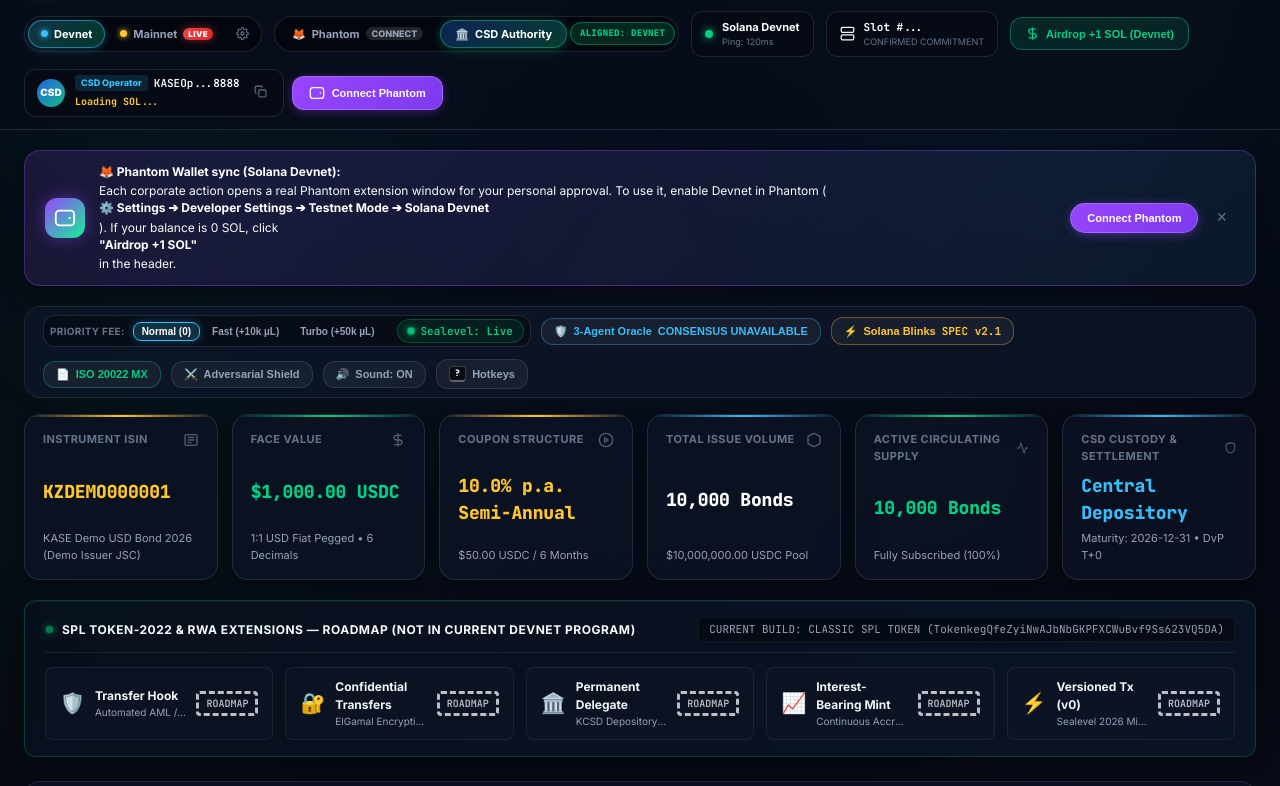
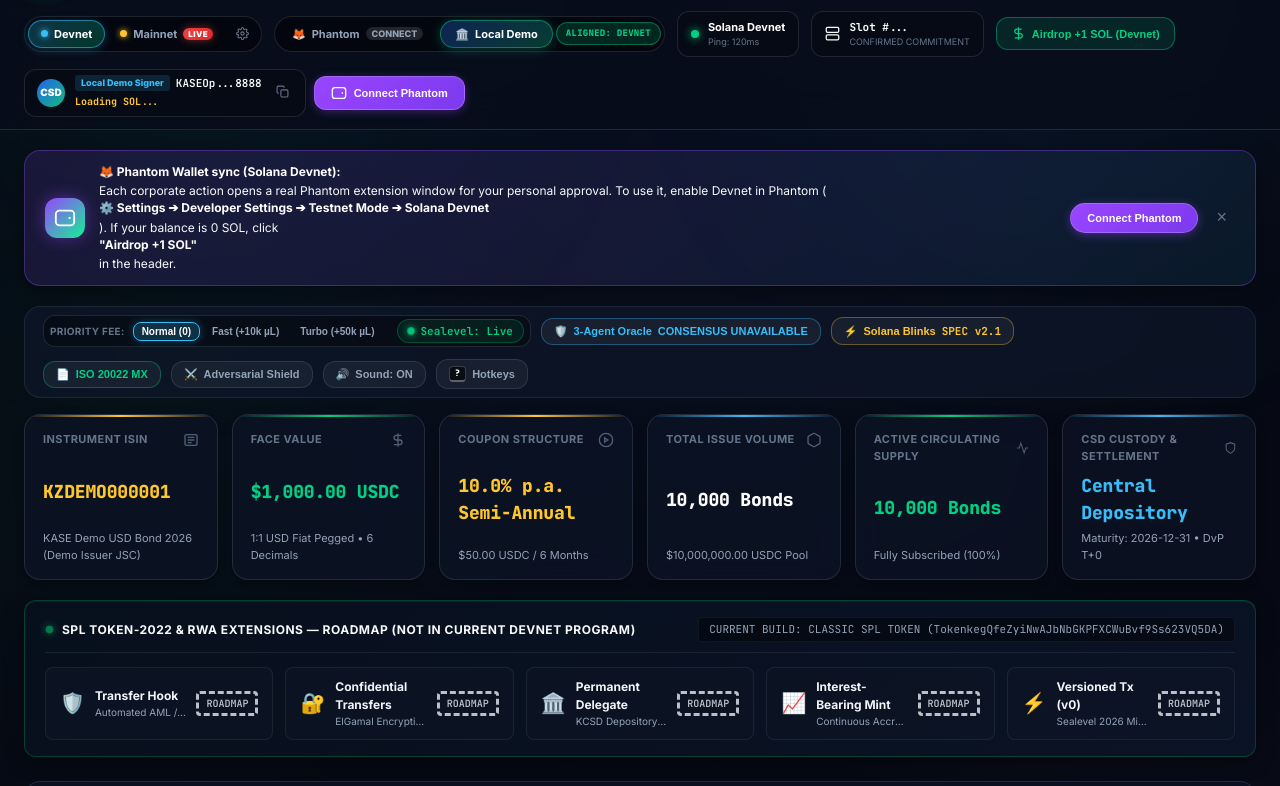
Before and after one commit to Timur27041988Adaibaev/kase-corporate-actions, a website: page terminal/index.html in a window 1280 px wide. Shown: the part 161-947 px from the top of the page. Drawn offline with Linux system fonts and the light colour scheme.

Commit message:
fix: label the local signer accurately in terminal UI

```diff
--- a/terminal/index.html
+++ b/terminal/index.html
@@ -109,16 +109,16 @@
           <span class="top-cluster-memo-pill font-mono" id="topClusterMemoPill" style="display: none;">Mainnet: Memo Program records only. KASE program: live on Devnet.</span>
         </div>
 
-        <!-- Signer Authority Mode Selector: Phantom vs CSD Operator -->
+        <!-- Signer Mode Selector: Phantom vs local demo signer -->
         <div class="signer-mode-selector" title="Choose on-chain signer authority on Solana">
           <button id="btnModePhantom" class="btn-signer-mode" title="Interactive browser extension signing via Phantom Wallet">
             <span>🦊</span>
             <span>Phantom</span>
             <span class="signer-pill" id="phantomBadgePill">Connect</span>
           </button>
-          <button id="btnModeOperator" class="btn-signer-mode operator-active" title="Autonomous KASE CSD Operator signing">
+          <button id="btnModeOperator" class="btn-signer-mode operator-active" title="Browser-local demo signer; not a KCSD authority">
             <span>🏛️</span>
-            <span>CSD Authority</span>
+            <span>Local Demo</span>
           </button>
           <span class="cluster-align-badge ok font-mono" id="phantomClusterAlignBadge" title="Phantom Wallet cluster alignment status">Aligned: Devnet</span>
         </div>
@@ -163,7 +163,7 @@
             </div>
             <div class="wallet-details">
               <div class="wallet-label-row">
-                <span id="walletRoleLabel" class="role-badge">CSD Operator</span>
+                <span id="walletRoleLabel" class="role-badge">Local Demo Signer</span>
                 <span id="walletAddressDisplay" class="wallet-address-text font-mono">KASEOp...8888</span>
               </div>
               <div class="wallet-balance-row">
@@ -179,7 +179,7 @@
           </div>
 
           <!-- Connect Phantom / Disconnect Button -->
-          <button id="btnConnectWallet" class="btn-wallet" title="Connect Phantom Wallet or toggle between Phantom and CSD Operator Authority">
+          <button id="btnConnectWallet" class="btn-wallet" title="Connect Phantom Wallet or use the browser-local demo signer">
             <svg width="16" height="16" viewBox="0 0 24 24" fill="none" stroke="currentColor" stroke-width="2" aria-hidden="true">
               <rect x="2" y="4" width="20" height="16" rx="4"></rect>
               <path d="M16 12h2"></path>
@@ -1221,7 +1221,7 @@
         <div class="signer-opt-card" id="optChooseOperator">
           <div class="opt-badge secondary">Exchange autonomous mode</div>
           <div class="opt-icon">🏛️</div>
-          <h4>CSD Operator Keypair (KASE Authority)</h4>
+          <h4>Browser-local Demo Signer</h4>
           <p>Automatic signing with the KASE exchange's institutional private key, with no manual approval in the extension.</p>
           <div class="opt-features">
             <span id="optOperatorTxText">✔ 100% real transaction on Solana Devnet</span>
@@ -1229,7 +1229,7 @@
             <span>✔ Visible in Solana Explorer</span>
           </div>
           <button class="btn-opt-select btn-opt-operator" id="btnConfirmChooseOperator">
-            <span>Execute as CSD Operator</span>
+            <span>Sign Memo as Local Demo Signer</span>
           </button>
         </div>
       </div>
```
